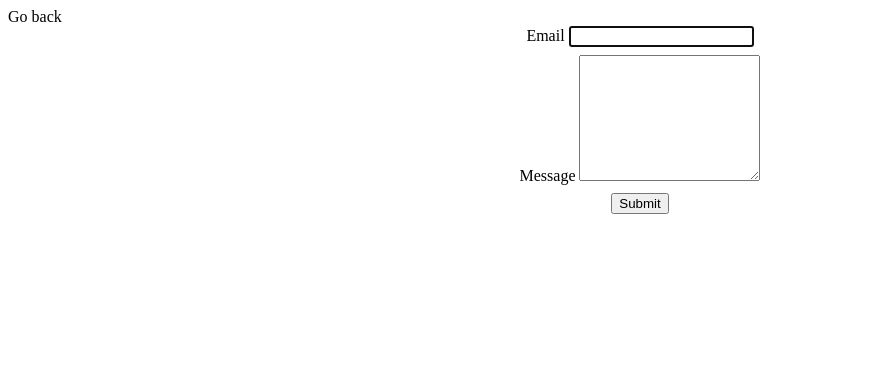
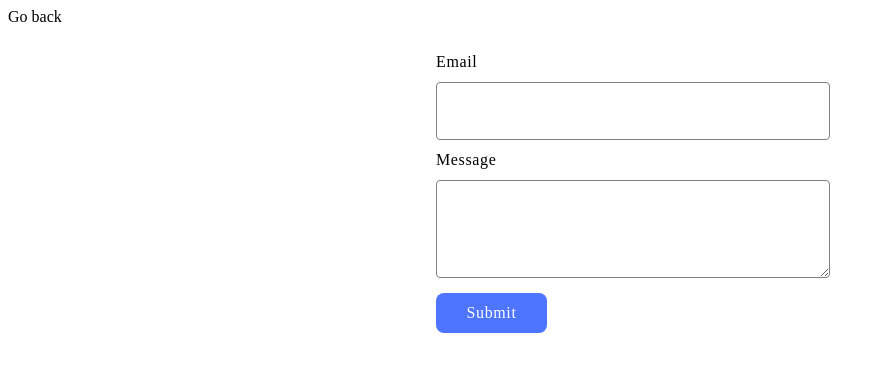
Before and after one commit to AnettX/goit-js-hw-09, a website built with Vite: page src/2-form.html in a window 1280 px wide. Shown: the whole page, without its empty margins (0-885 px from the left). Built offline with nearby package versions, Linux system fonts and the light colour scheme.

Commit message:
'update'

```diff
--- a/src/css/2-form.css
+++ b/src/css/2-form.css
@@ -1,19 +1,60 @@
-.js-feedback-form {
+.feedback-form {
   display: flex;
-  flex-wrap: wrap;
   flex-direction: column;
-  align-items: center;
+  justify-content: center;
+  align-items: flex-start;
+  max-width: 408px;
+  font-size: 16px;
+  margin: 0 auto;
+  line-height: 1.5em;
+  letter-spacing: 0.04em;
+  padding: 24px;
   gap: 8px;
 }
 
-label {
-  order: -1; /* Переміщує Email вгору */
+.feedback-form input {
+  height: 40px;
 }
 
-textarea {
-  order: 1; /* Переміщує Message вниз */
+.feedback-form textarea {
+  height: 80px;
 }
 
-button {
-  order: 2; /* Переміщує Submit вниз */
+.feedback-form input,
+.feedback-form textarea {
+  width: 360px;
+  padding: 8px 16px;
+  margin-top: 8px;
+  border-radius: 4px;
+  border: 1px solid #808080;
+  outline: 0;
 }
+
+.feedback-form button {
+  color: #fff;
+  font-family: Montserrat;
+  font-size: 16px;
+  font-style: normal;
+  font-weight: 500;
+  line-height: 1.5em;
+  letter-spacing: 0.04em;
+  border-radius: 8px;
+  background: #4e75ff;
+  border: none;
+  width: 111px;
+  height: 40px;
+  display: flex;
+  padding: 8px 16px;
+  justify-content: center;
+  align-items: center;
+  gap: 10px;
+}
+
+.feedback-form input:hover,
+.feedback-form textarea:hover {
+  border: 1px solid #000000;
+}
+
+.feedback-form button:hover {
+  background: #6c8cff;
+}
--- a/src/js/2-form.js
+++ b/src/js/2-form.js
@@ -0,0 +1,54 @@
+// 1. Використовуючи делегуваня, відстежуй на формі подію input і щоразу записуй у локальне сховище об'єкт з полями email і message,
+// у яких зберігай поточні значення полів форми.Нехай ключем для сховища буде рядок "feedback-form-state".
+
+// 2. Під час завантаження сторінки перевіряй стан сховища, і якщо там є збережені дані, то заповнюй ними поля форми.
+// В іншому випадку поля повинні бути порожніми.
+
+// 3. Під час сабміту форми очищай сховище і поля форми, а також виводь у консоль об'єкт з полями email, message та їхніми поточними значеннями.
+
+const STORAGE_KEY = 'feedback-msg';
+
+const form = document.querySelector('.js-feedback-form');
+const texarea = form.querySelector('texarea');
+
+form.addEventListener('input', (e) => {
+    const userEmail = form.elements.email.value;
+    const userMessage = form.elements.message.value;
+
+    const data = {
+        email: userEmail,
+        message: userMessage,
+    }
+
+    saveToLS(STORAGE_KEY, data);
+});
+
+function saveToLS(key = 'empty', value = '') {
+    const jsonData = JSON.stringify(value);
+    localStorage.setItem(key, jsonData);
+}
+
+form.addEventListener('submit', (e) => {
+    e.preventDefault();
+    const data = loadFromLS(STORAGE_KEY) || {};
+    form.reset();
+    console.log(data);
+})
+
+
+function loadFromLS(key) {
+    const data = localStorage.getItem(key);
+    try {
+        const result = JSON.parse(data);
+        return result;
+    } catch (error) {
+        return data;
+    }
+}
+
+function restoreData() {
+    const data = loadFromLS(STORAGE_KEY) || {};
+    form.elements.email.value = data.email || '';
+    form.elements.message.value = data.message || '';
+}
+restoreData();
```
